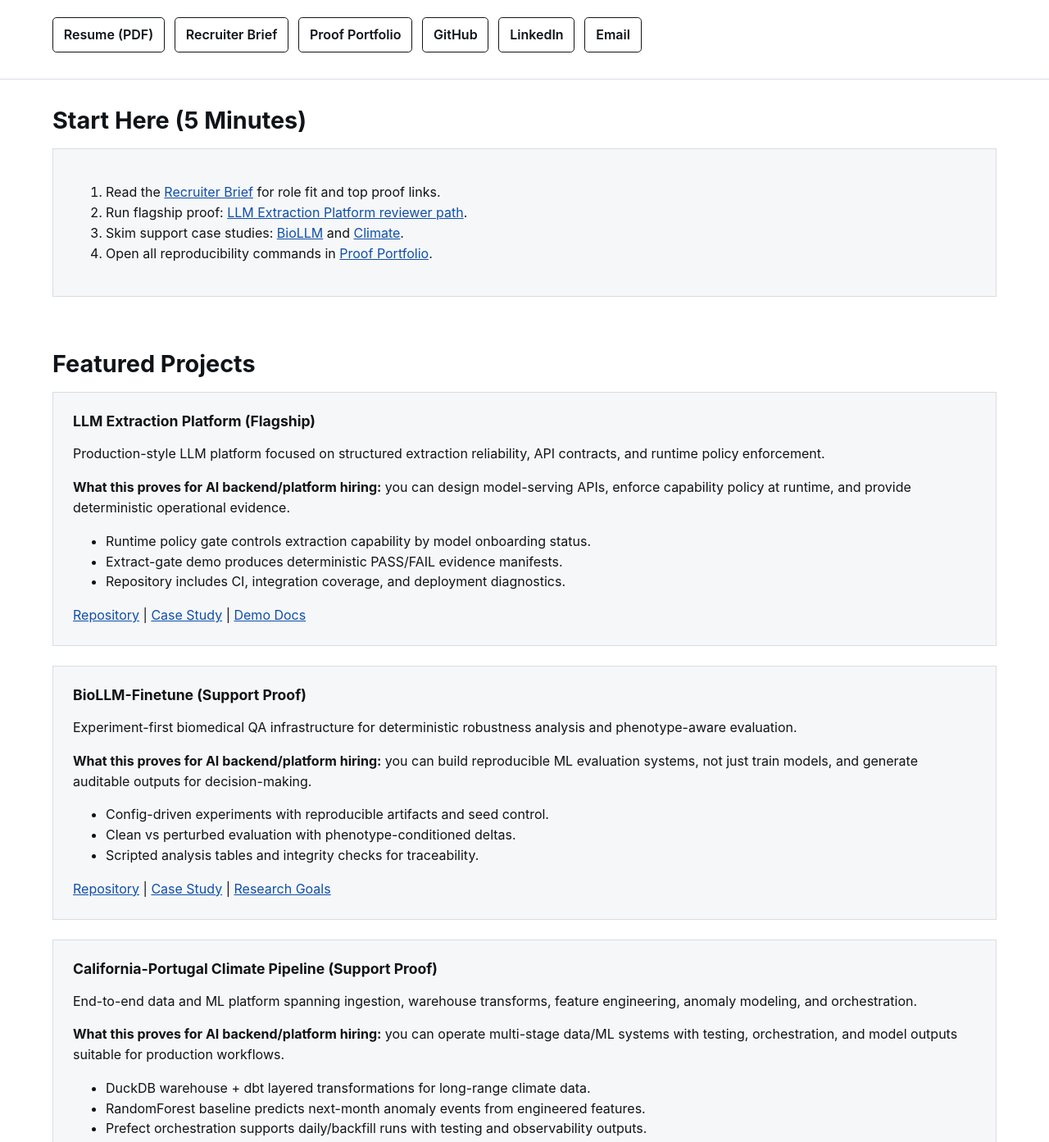
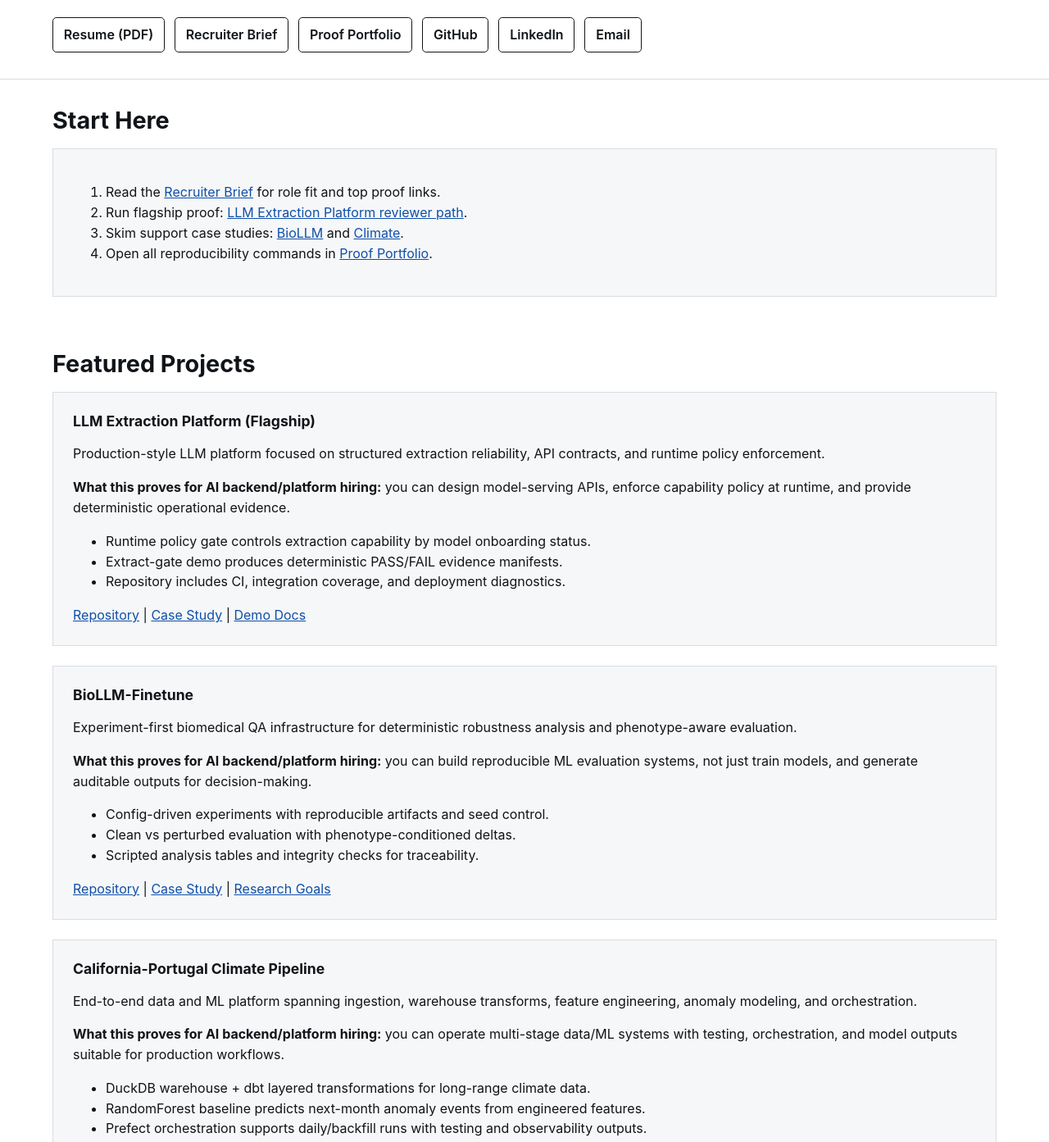
Before and after one commit to chranama/chranama.github.io, a plain HTML site: page index.html in a window 1280 px wide. Shown: the part 230-1623 px from the top of the page at 82% size. Drawn offline with Linux system fonts and the light colour scheme.

Commit message:
Simplify project section headings on home page

```diff
--- a/index.html
+++ b/index.html
@@ -46,7 +46,7 @@
     <main id="main-content">
       <section class="section" aria-labelledby="start-here-title">
         <div class="container">
-          <h2 id="start-here-title">Start Here (5 Minutes)</h2>
+          <h2 id="start-here-title">Start Here</h2>
           <div class="card">
             <ol>
               <li>Read the <a href="recruiter-brief.html">Recruiter Brief</a> for role fit and top proof links.</li>
@@ -85,7 +85,7 @@
           </article>
 
           <article class="card project-card" aria-labelledby="project-biollm-title">
-            <h3 id="project-biollm-title">BioLLM-Finetune (Support Proof)</h3>
+            <h3 id="project-biollm-title">BioLLM-Finetune</h3>
             <p>
               Experiment-first biomedical QA infrastructure for deterministic robustness analysis and phenotype-aware evaluation.
             </p>
@@ -106,7 +106,7 @@
           </article>
 
           <article class="card project-card" aria-labelledby="project-climate-title">
-            <h3 id="project-climate-title">California-Portugal Climate Pipeline (Support Proof)</h3>
+            <h3 id="project-climate-title">California-Portugal Climate Pipeline</h3>
             <p>
               End-to-end data and ML platform spanning ingestion, warehouse transforms, feature engineering,
               anomaly modeling, and orchestration.
```
